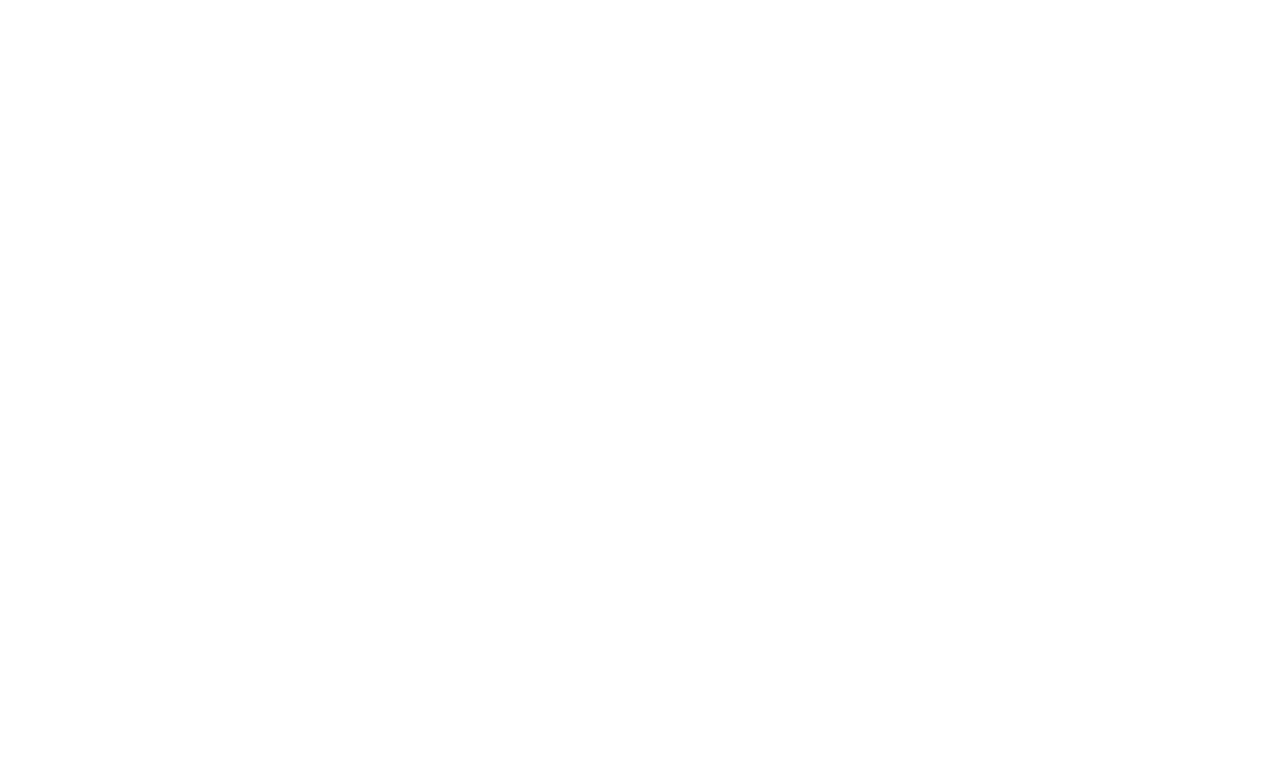
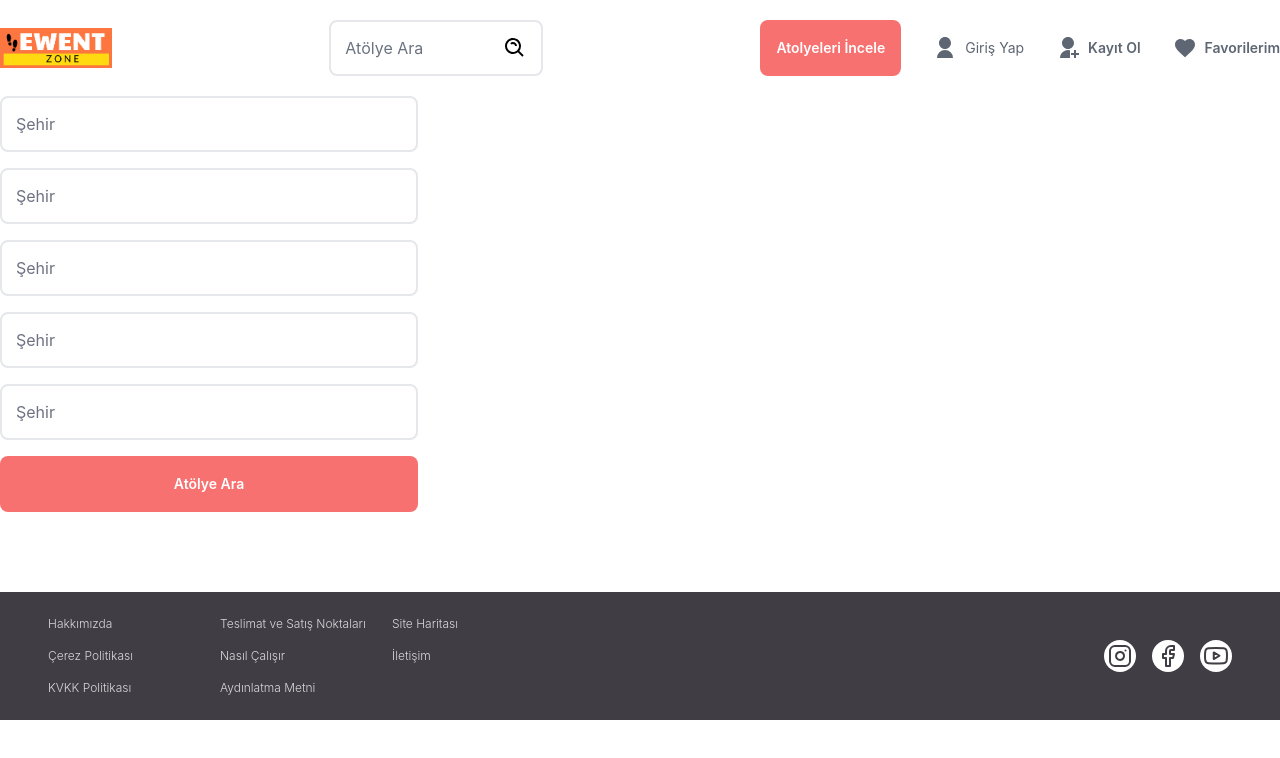
Before and after one commit to Kaanozturk98/EwentZone, a React (Create React App) app in the folder frontend/: page /giris-yap in a window 1280 px wide. Shown: the top 758 px of the page. Built offline with nearby package versions, Linux system fonts and the light colour scheme.

Commit message:
Create popover component for forms

```diff
--- /dev/null
+++ b/frontend/src/components/Popup.tsx
@@ -0,0 +1,53 @@
+import { useState, ReactNode, cloneElement, ReactElement } from "react";
+
+export default function Popup(props: {
+  title: string;
+  body: ReactNode;
+  children: ReactElement;
+}) {
+  const { title = "", body, children } = props;
+
+  const [showModal, setShowModal] = useState(false);
+
+  const handleOpen = () => {
+    setShowModal(true);
+  };
+
+  const handleClose = () => {
+    setShowModal(false);
+  };
+
+  return (
+    <>
+      {cloneElement(children, {
+        onClick: handleOpen,
+      })}
+      {showModal ? (
+        <>
+          <div className="justify-center items-center flex overflow-x-hidden overflow-y-auto fixed inset-0 z-50 outline-none focus:outline-none">
+            <div className="relative w-auto my-6 mx-auto max-w-3xl">
+              {/*content*/}
+              <div className="border-0 rounded-lg shadow-lg relative flex flex-col w-full bg-white outline-none focus:outline-none">
+                {/*header*/}
+                <div className="flex items-start justify-between p-5 border-b border-solid border-blueGray-200 rounded-t">
+                  <h3 className="text-3xl font-semibold">{title}</h3>
+                  <button
+                    className="p-1 ml-auto bg-transparent border-0 text-black opacity-5 float-right text-3xl leading-none font-semibold outline-none focus:outline-none"
+                    onClick={handleClose}
+                  >
+                    <span className="bg-transparent text-black opacity-5 h-6 w-6 text-2xl block outline-none focus:outline-none">
+                      ×
+                    </span>
+                  </button>
+                </div>
+                {/*body*/}
+                <div className="relative p-6 flex-auto">{body}</div>
+              </div>
+            </div>
+          </div>
+          <div className="opacity-25 fixed inset-0 z-40 bg-black"></div>
+        </>
+      ) : null}
+    </>
+  );
+}
--- a/frontend/src/layouts/home/HomeNavbar.tsx
+++ b/frontend/src/layouts/home/HomeNavbar.tsx
@@ -3,10 +3,13 @@ import CompanyLogo from "assets/EwentZoneLogo.png";
 // Components
 import Button from "components/Button";
 import InputField from "components/InputField";
+import Popup from "components/Popup";
 // Icons
 import { RiUserFill, RiUserAddFill } from "react-icons/ri";
 import { MdFavorite } from "react-icons/md";
 import { BiSearchAlt } from "react-icons/bi";
+// Views
+import SignUp from "views/SignUp";
 
 export default function HomeNavbar() {
   return (
@@ -26,15 +29,14 @@ export default function HomeNavbar() {
         <nav className="flex gap-x-8 text-sm font-semibold">
           <Button id="atolyeleri_incele" label="Atolyeleri İncele" />
 
-          <a
-            href="#"
-            className="flex items-center gap-x-2 text-opacity-90 text-gray-600 transition-all hover:text-gray-700 hover:text-opacity-100"
-          >
-            <div>
-              <RiUserFill size={24} />
-            </div>
-            <div className="hidden md:block">Giriş Yap</div>
-          </a>
+          <Popup title="Giriş Yap" body={<SignUp />}>
+            <button className="flex items-center gap-x-2 text-opacity-90 text-gray-600 transition-all hover:text-gray-700 hover:text-opacity-100">
+              <div>
+                <RiUserFill size={24} />
+              </div>
+              <div className="hidden md:block">Giriş Yap</div>
+            </button>
+          </Popup>
 
           <a
             href="#"
--- a/frontend/src/routes/index.tsx
+++ b/frontend/src/routes/index.tsx
@@ -64,6 +64,12 @@ const routes: { exact: boolean; path: string; layout: FC; component: FC }[] = [
     layout: HomeLayout,
     component: lazy(() => import("views/LandingPage")),
   },
+  {
+    exact: true,
+    path: "/giris-yap",
+    layout: HomeLayout,
+    component: lazy(() => import("views/SignUp")),
+  },
 ];
 
 export default routes;
--- /dev/null
+++ b/frontend/src/views/SignUp/index.tsx
@@ -0,0 +1,18 @@
+// Components
+import InputField from "components/InputField";
+import Button from "components/Button";
+
+export default function SignUp() {
+  return (
+    <div className="mx-auto ">
+      <div className="w-full flex flex-col gap-y-4">
+        <InputField id="sehir" label="Şehir" style={{ width: "418px" }} />
+        <InputField id="sehir" label="Şehir" style={{ width: "418px" }} />
+        <InputField id="sehir" label="Şehir" style={{ width: "418px" }} />
+        <InputField id="sehir" label="Şehir" style={{ width: "418px" }} />
+        <InputField id="sehir" label="Şehir" style={{ width: "418px" }} />
+        <Button id="City_Model" label="Atölye Ara" style={{ width: "418px" }} />
+      </div>
+    </div>
+  );
+}
```
